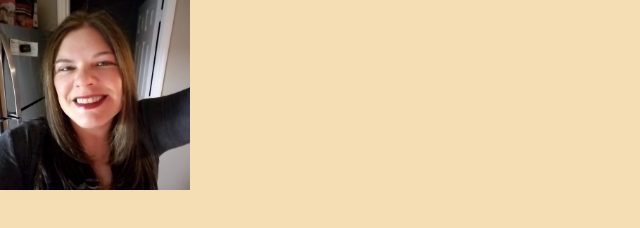
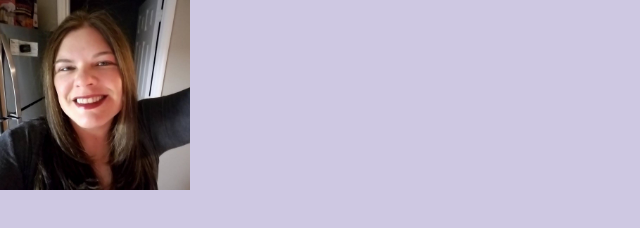
Before and after one commit to ricapi96/portfolio-updated, a plain HTML site: page index.html in a window 1280 px wide. Shown: the whole page, without its empty margins (0-640 px from the left). Drawn offline with nearby package versions, Linux system fonts and the light colour scheme.

Commit message:
background color change

```diff
--- a/assets/css/styles.css
+++ b/assets/css/styles.css
@@ -1,3 +1,3 @@
 body {
-    background-color: wheat;
+    background-color: rgb(206, 200, 226);
 }
```
